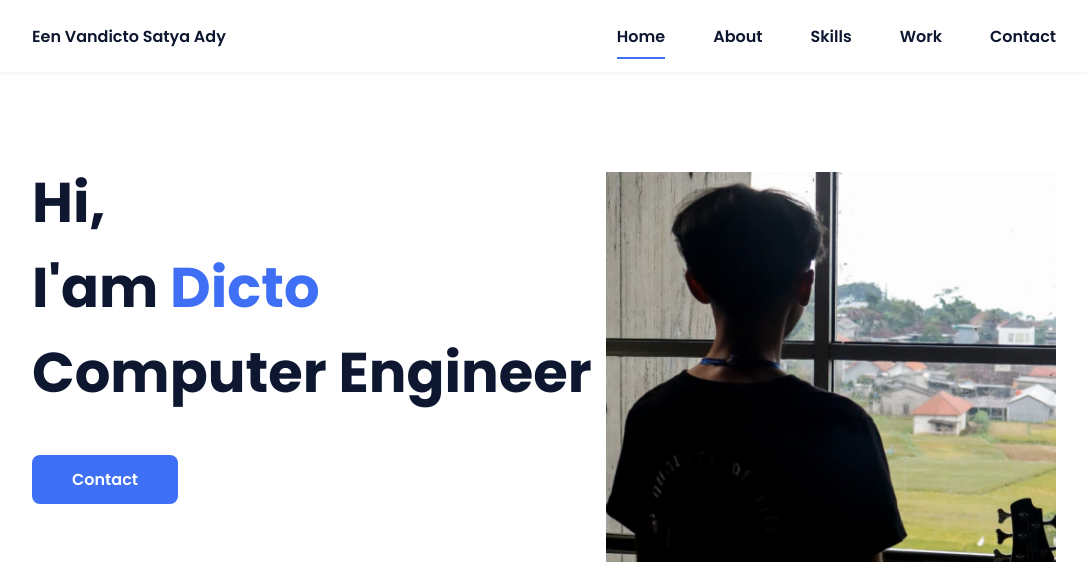
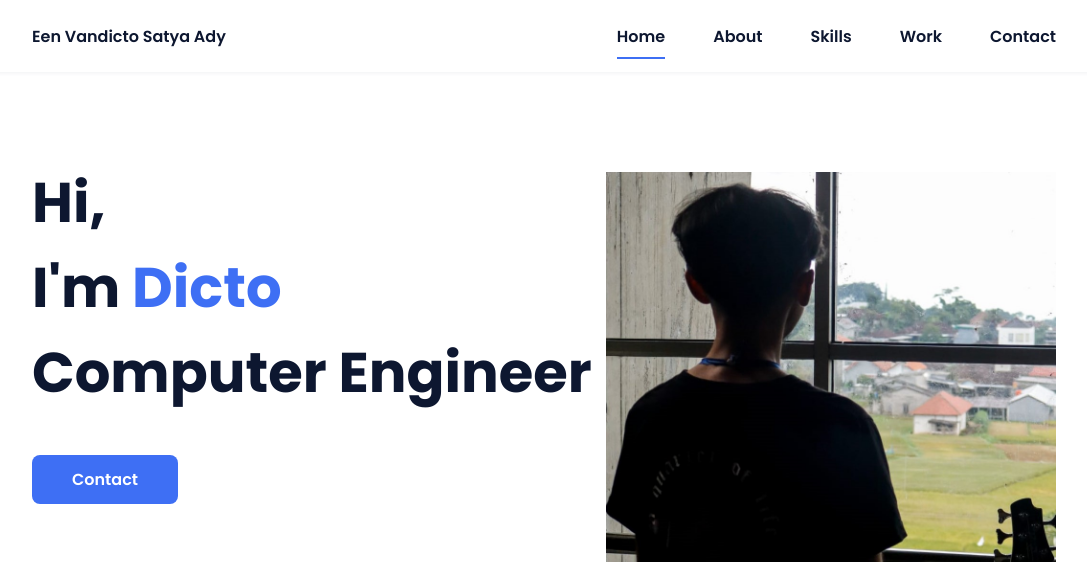
Before and after one commit to DICTOSATYA/MY-FIRST-WEBSITE-PORTOFOLIO-GUE-YANG-DIUPLOAD-DI-GITHUB, a plain HTML site: page index.html in a window 1280 px wide. Shown: the top 562 px of the page, without its empty margins (96-1183 px from the left). Drawn offline with nearby package versions, Linux system fonts and the light colour scheme.

Commit message:
Update index.html

```diff
--- a/index.html
+++ b/index.html
@@ -39,7 +39,7 @@
             <!--===== HOME =====-->
             <section class="home bd-grid" id="home">
                 <div class="home__data">
-                    <h1 class="home__title">Hi,<br>I'am <span class="home__title-color">Dicto</span><br> Computer Engineer</h1>
+                    <h1 class="home__title">Hi,<br>I'm <span class="home__title-color">Dicto</span><br> Computer Engineer</h1>
 
                     <a href="https://wa.me/6285228140634" class="button">Contact</a>
                 </div>
@@ -195,4 +195,5 @@
         <!--===== MAIN JS =====-->
         <script src="assets/js/main.js"></script>
     </body>
+
 </html>
```
